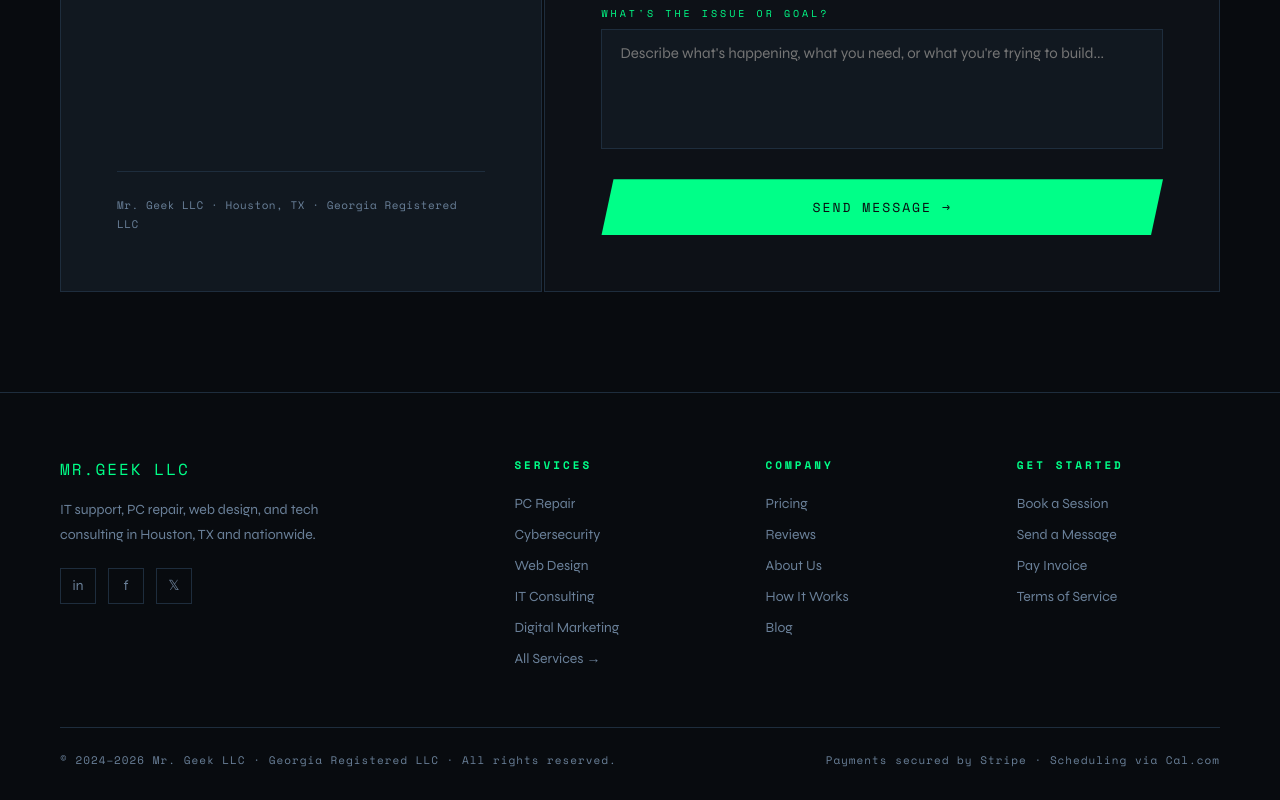
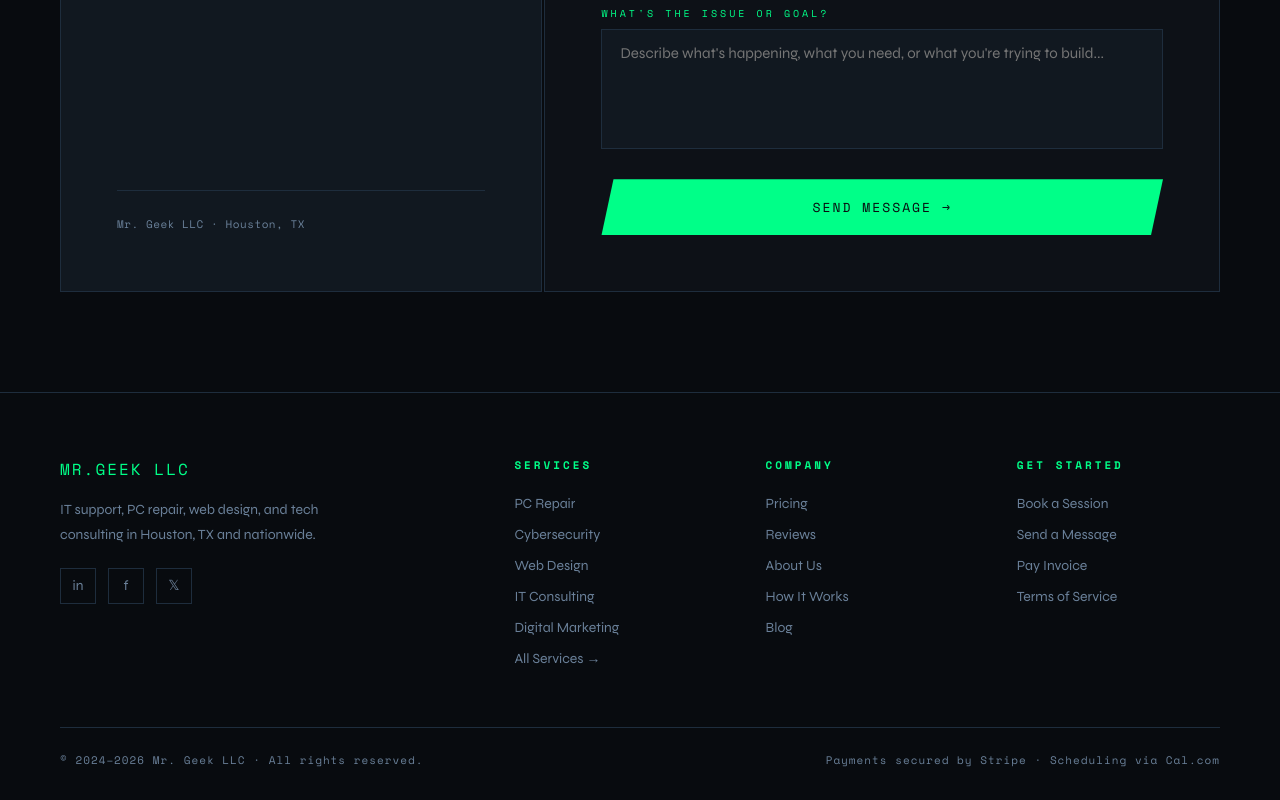
Before and after one commit to MrGeekLLC/mrgeekllc, a plain HTML site: page contact.html in a window 1280 px wide. Shown: the part 2085-2885 px from the top of the page. Drawn offline with nearby package versions, Linux system fonts and the light colour scheme; a script that the page names is missing.

Commit message:
Update contact.html

```diff
--- a/contact.html
+++ b/contact.html
@@ -185,7 +185,7 @@
       </div>
       <div>
         <div style="height:1px;background:var(--border);margin-bottom:24px;"></div>
-        <p style="font-family:var(--mono);font-size:11px;color:var(--muted);line-height:1.8;letter-spacing:0.5px;">Mr. Geek LLC · Houston, TX · Georgia Registered LLC</p>
+        <p style="font-family:var(--mono);font-size:11px;color:var(--muted);line-height:1.8;letter-spacing:0.5px;">Mr. Geek LLC · Houston, TX </p>
       </div>
     </div>
 
@@ -303,7 +303,7 @@
     </div>
   </div>
   <div class="footer-bottom">
-    <div class="footer-copy">© 2024–2026 Mr. Geek LLC · Georgia Registered LLC · All rights reserved.</div>
+    <div class="footer-copy">© 2024–2026 Mr. Geek LLC · All rights reserved.</div>
     <div class="footer-copy">Payments secured by Stripe · Scheduling via Cal.com</div>
   </div>
 </footer>
```
